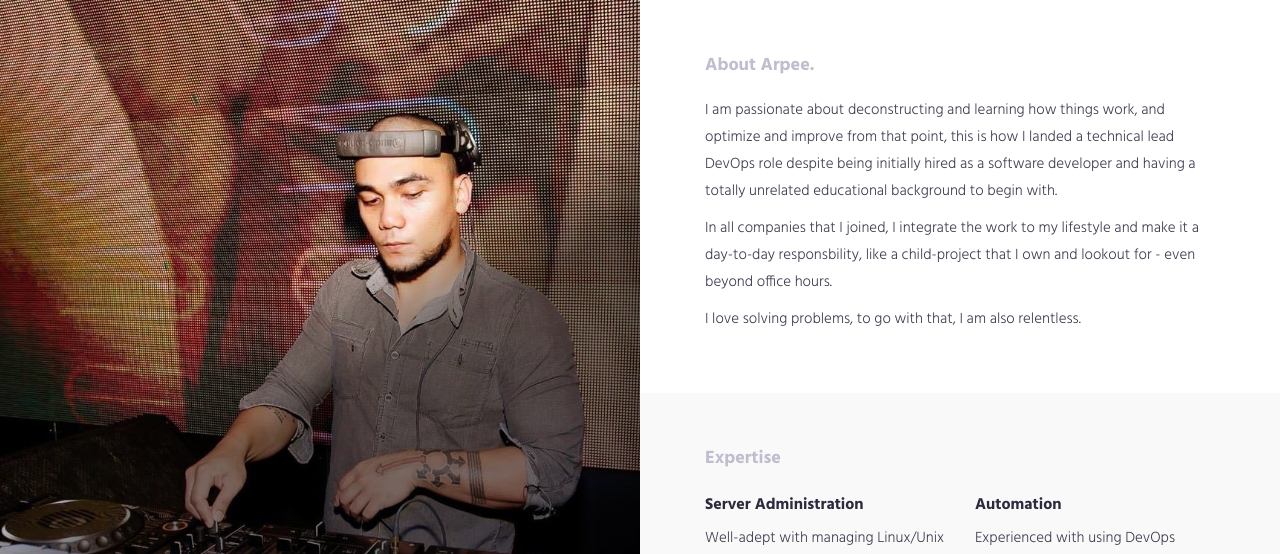
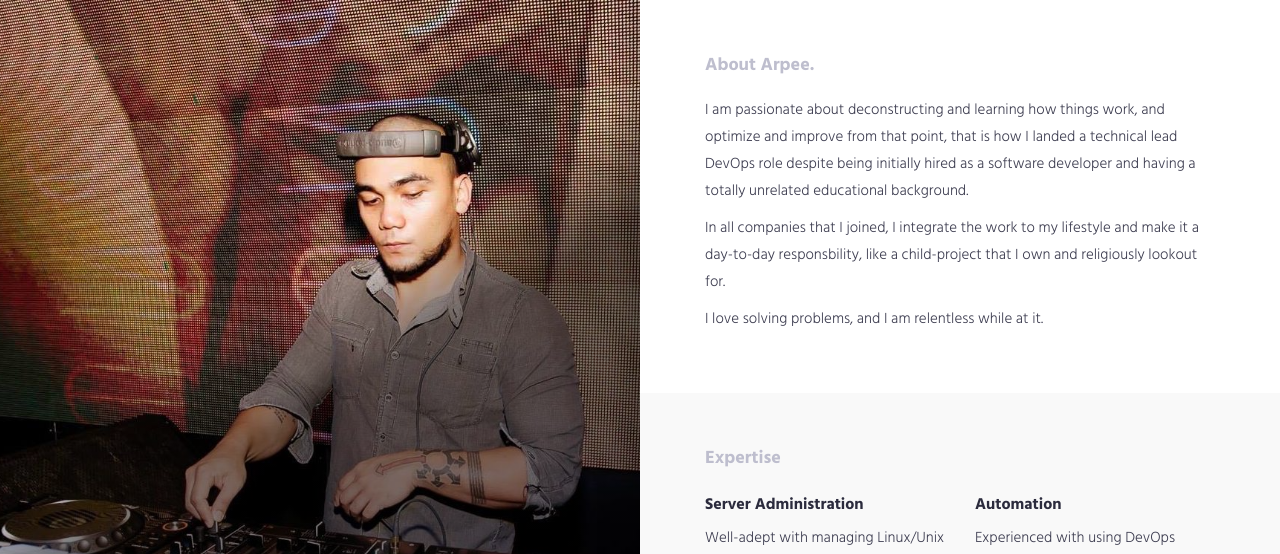
Before and after one commit to rpong/rpong.github.io, a plain HTML site: page index.html in a window 1280 px wide. Shown: the top 554 px of the page. Drawn offline with Linux system fonts and the light colour scheme.

Commit message:
Update index.html

```diff
--- a/index.html
+++ b/index.html
@@ -86,13 +86,13 @@
             </div>
             <div class="col-md-12">
                 <p>
-                    I am passionate about deconstructing and learning how things work, and optimize and improve from that point, this is how I landed a technical lead DevOps role despite being initially hired as a software developer and having a totally unrelated educational background to begin with.
+                    I am passionate about deconstructing and learning how things work, and optimize and improve from that point, that is how I landed a technical lead DevOps role despite being initially hired as a software developer and having a totally unrelated educational background.
                 </p>
                 <p>
-                    In all companies that I joined, I integrate the work to my lifestyle and make it a day-to-day responsbility, like a child-project that I own and lookout for - even beyond office hours.
+                    In all companies that I joined, I integrate the work to my lifestyle and make it a day-to-day responsbility, like a child-project that I own and religiously lookout for.
                 </p>
                 <p>
-                    I love solving problems, to go with that, I am also relentless.
+                    I love solving problems, and I am relentless while at it.
                 </p>
             </div>
         </div>
```
